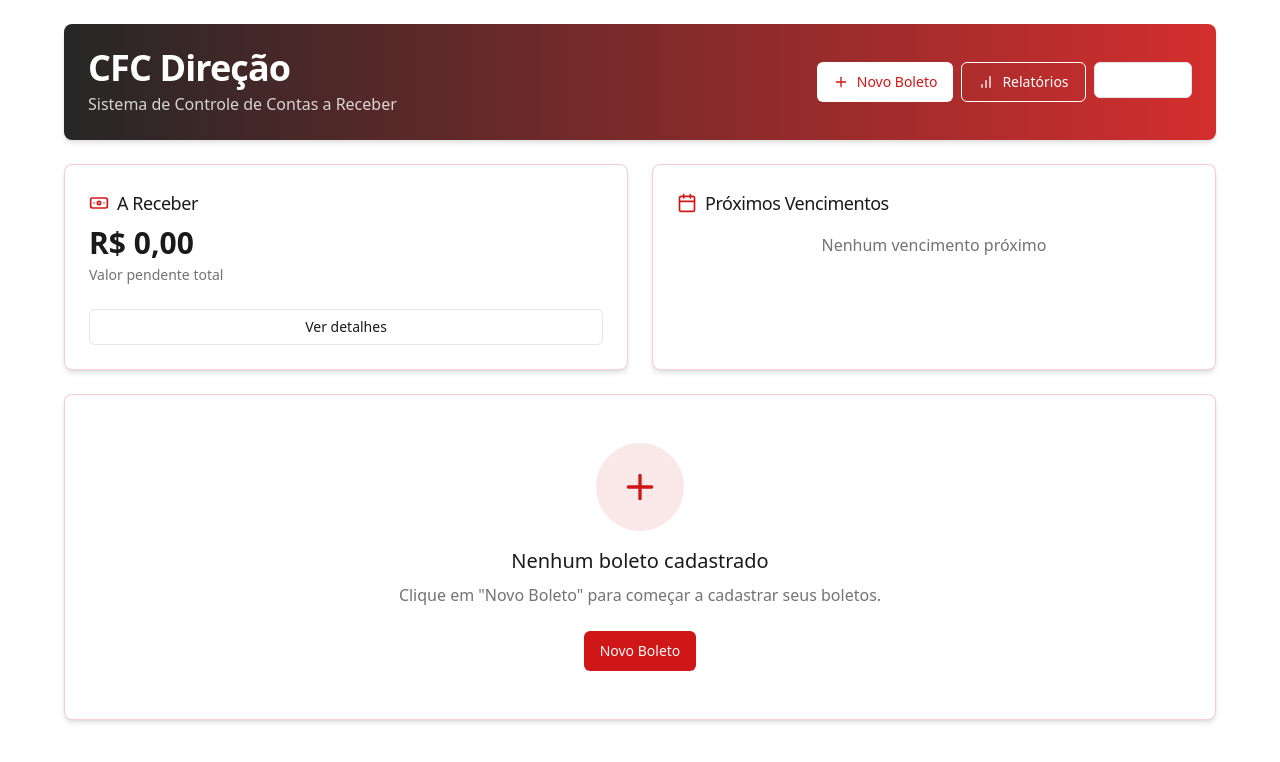
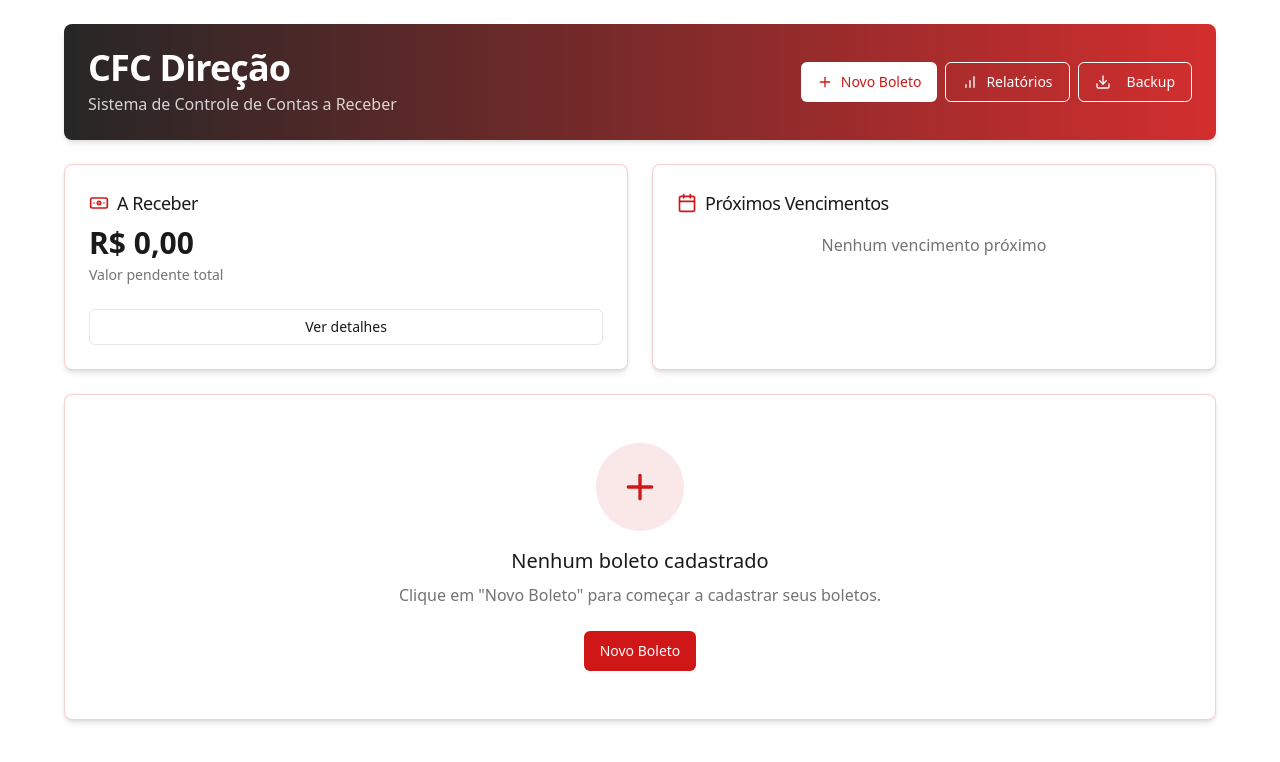
Before and after one commit to degodoi/gerenciadordeboletos, a React (Vite) app: page / in a window 1280 px wide. Shown: the top 762 px of the page. Built offline with nearby package versions, Linux system fonts and the light colour scheme.

Commit message:
Adjust BackupManager button style
Make the BackupManager button size consistent with the reports button.

```diff
--- a/src/components/BackupManager.tsx
+++ b/src/components/BackupManager.tsx
@@ -63,8 +63,8 @@ export function BackupManager({ onDataImported }: BackupManagerProps) {
   return (
     <Dialog open={open} onOpenChange={setOpen}>
       <DialogTrigger asChild>
-        <Button variant="outline" size="sm" className="gap-2">
-          <Download className="h-4 w-4" />
+        <Button variant="outline" className="bg-transparent border-white text-white hover:bg-white/10">
+          <Download className="h-4 w-4 mr-2" />
           Backup
         </Button>
       </DialogTrigger>
```
